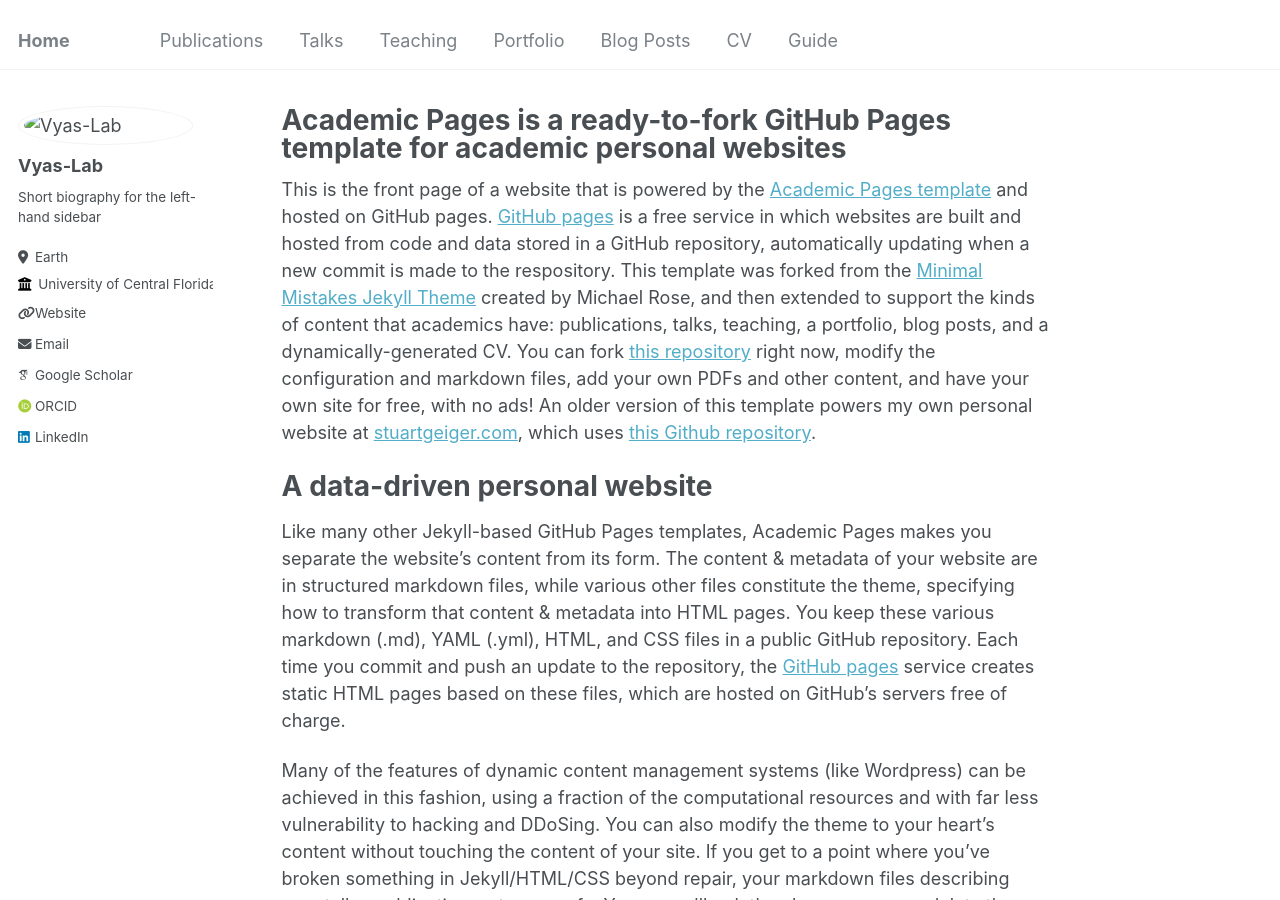
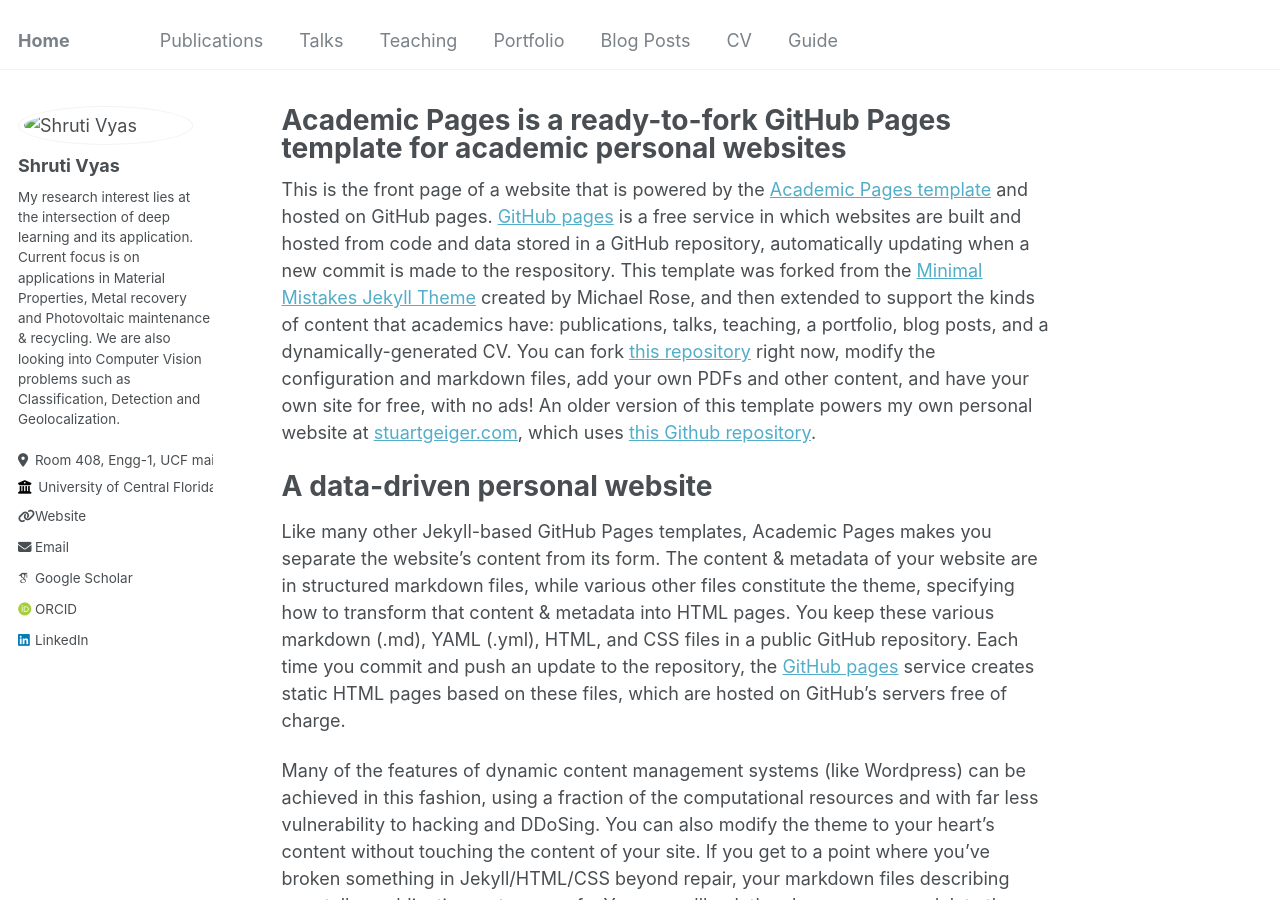
Before and after one commit to vyas-lab/vyas-lab.github.io, a Jekyll site: the page built from _pages/about.md, in a window 1280 px wide and 900 px high. Built offline with Jekyll 4.4.1, drawn with Linux system fonts in a browser that asks for light colours; some web fonts are replaced.

Commit message:
Update _config.yml

```diff
--- a/_config.yml
+++ b/_config.yml
@@ -22,10 +22,10 @@ repository               : "academicpages/academicpages.github.io"
 author:
   # Biographic information
   avatar           : "shruti.JPG"
-  name             : "Vyas-Lab"
+  name             : "Shruti Vyas"
   pronouns         : # example: "she/her"
-  bio              : "Short biography for the left-hand sidebar"
-  location         : "Earth"
+  bio              : "My research interest lies at the intersection of deep learning and its application. Current focus is on applications in Material Properties, Metal recovery and Photovoltaic maintenance & recycling. We are also looking into Computer Vision problems such as Classification, Detection and Geolocalization."
+  location         : "Room 408, Engg-1, UCF main campus"
   employer         : "University of Central Florida"
   uri              : "https://mse.ucf.edu/person/shrutivyas/"
   email            : "shruti@ucf.edu"
```
